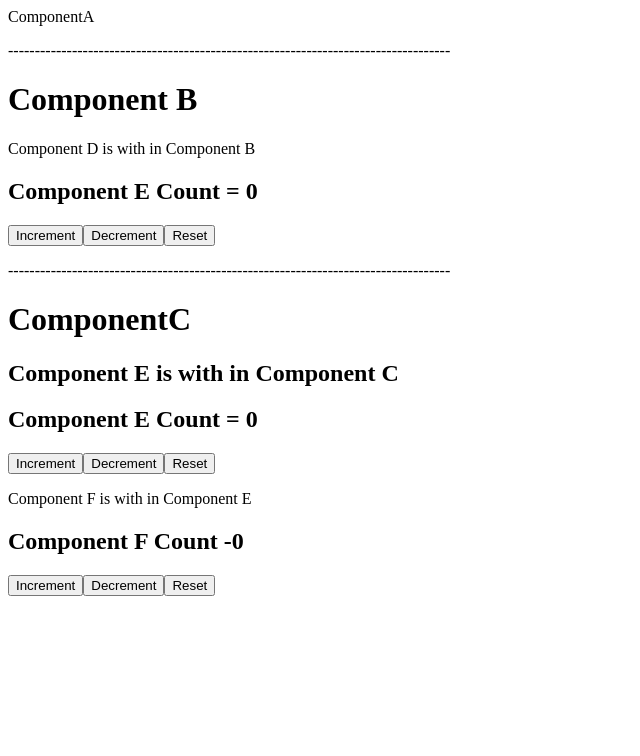
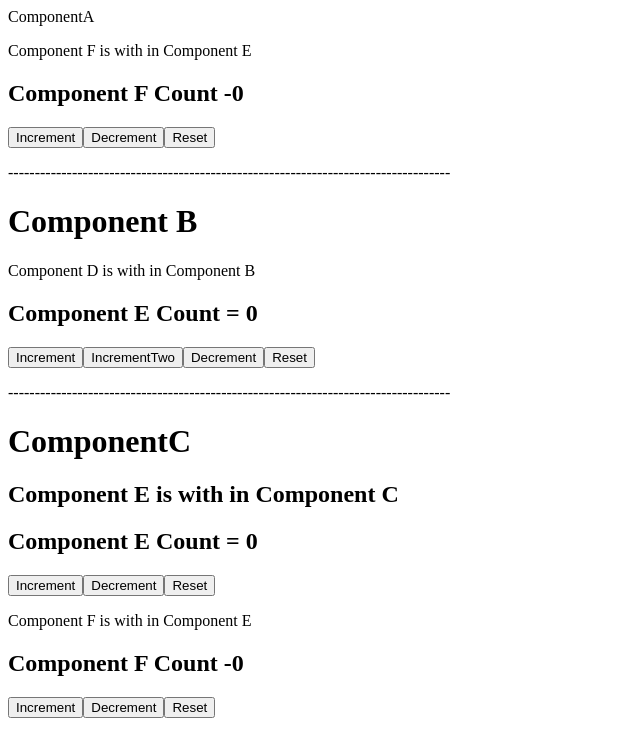
Before and after one commit to mulbahoplanojames/UseReducer-Hook, a React (Vite) app: page / in a window 1280 px wide. Shown: the top 756 px of the page, without its empty margins (0-640 px from the left). Built offline with nearby package versions, Linux system fonts and the light colour scheme.

Commit message:
Add some exercises that i was doing for a pratice work on the useReducer Hook

```diff
--- a/src/App.jsx
+++ b/src/App.jsx
@@ -8,7 +8,7 @@ import ComponentC from "./Components/ExerciseTwo Reducer and Context/ComponentC"
 const App = () => {
 	return (
 		<>
-			<ComponentA />
+			<ComponentA text={"Hello"} />
 			<p>
 				-----------------------------------------------------------------------------------
 			</p>
--- a/src/Components/ExerciseTwo Reducer and Context/ComponentA.jsx
+++ b/src/Components/ExerciseTwo Reducer and Context/ComponentA.jsx
@@ -1,5 +1,12 @@
-const ComponentA = () => {
-	return <div>ComponentA</div>;
+import ComponentF from "./ComponentF";
+
+const ComponentA = ({ text }) => {
+	return (
+		<div>
+			ComponentA
+			<ComponentF text={text} />
+		</div>
+	);
 };
 
 export default ComponentA;
--- a/src/Components/ExerciseTwo Reducer and Context/ComponentD.jsx
+++ b/src/Components/ExerciseTwo Reducer and Context/ComponentD.jsx
@@ -11,6 +11,9 @@ const ComponentD = () => {
 			<button onClick={() => counterContext.dispatch("increment")}>
 				Increment
 			</button>
+			<button onClick={() => counterContext.dispatch("incrementTwo")}>
+				IncrementTwo
+			</button>
 			<button onClick={() => counterContext.dispatch("decrement")}>
 				Decrement
 			</button>
--- a/src/Context/Context.jsx
+++ b/src/Context/Context.jsx
@@ -9,6 +9,8 @@ const reducer = (state, action) => {
 	switch (action) {
 		case "increment":
 			return state + 1;
+		case "incrementTwo":
+			return state + 5;
 		case "decrement":
 			return state - 1;
 		case "reset":
```
Also changed, not shown: src/Components/ExerciseOne/UseState.jsx (+6 -1 lines).
